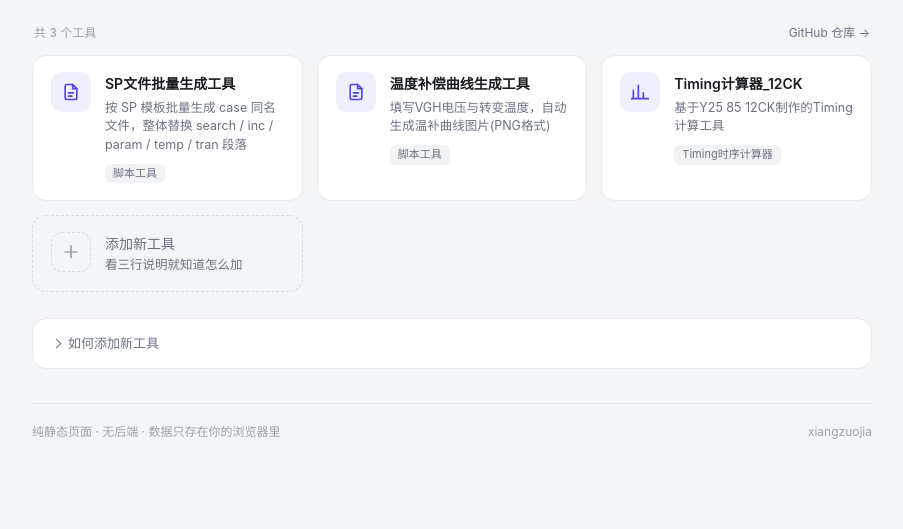
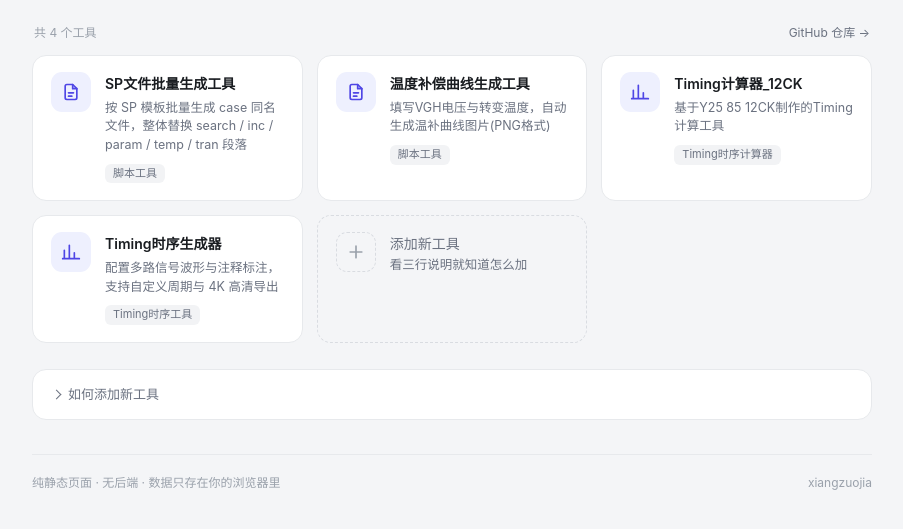
Before and after one commit to xiangzuojia/Myself_Tools, a plain HTML site: page index.html in a window 1280 px wide. Shown: the part 175-704 px from the top of the page, without its empty margins (188-1091 px from the left). Drawn offline with Linux system fonts and the light colour scheme; no server answers.

Commit message:
feat(tools): index 清单新增 Timing时序生成器

```diff
--- a/index.html
+++ b/index.html
@@ -396,6 +396,13 @@ const TOOLS = [
     href: "Timing计算器_12CK/",
     tag: "Timing时序计算器",
     icon: "chart"
+  },
+  {
+    title: "Timing时序生成器",
+    desc: "配置多路信号波形与注释标注，支持自定义周期与 4K 高清导出",
+    href: "Timing时序生成器.html",
+    tag: "Timing时序工具",
+    icon: "chart"
   }
 ];
 
```
